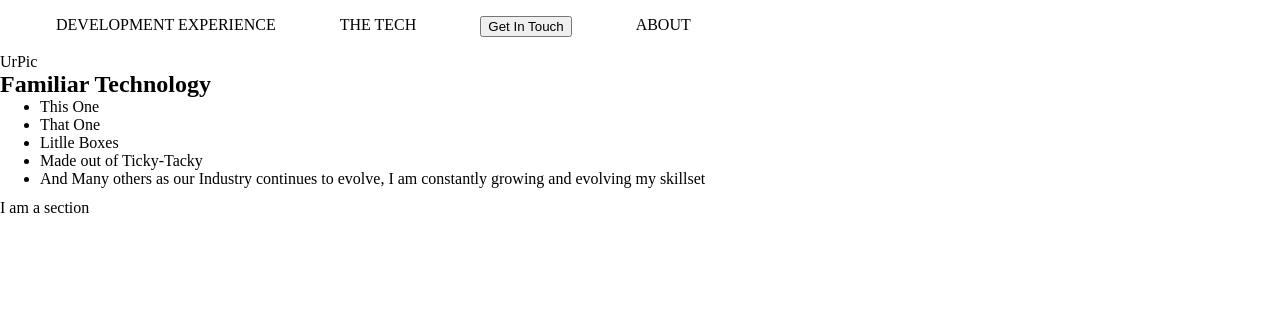
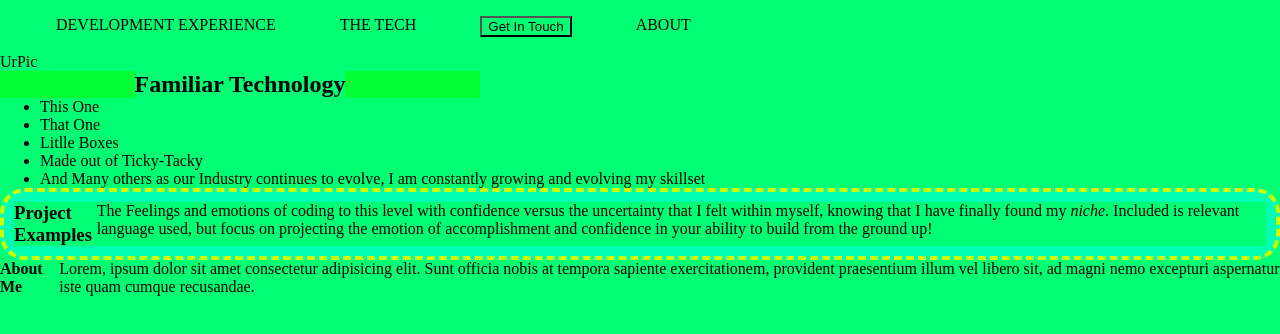
Before and after one commit to NitaRose/NitaRose.github.io, a plain HTML site: page index.html in a window 1280 px wide. Drawn offline with Linux system fonts and the light colour scheme.

Commit message:
Update to Portfolio.HTML file

```diff
--- a/index.html
+++ b/index.html
@@ -20,9 +20,12 @@
   </header>
     <main>
         <section>
+            <div>
             <p class="UrPic">UrPic</p>
+            </div>
             <div class="Tech">
-            <h2>Familiar Technology</h2>
+            <h2>Familiar Technology</h2></div>
+            <div class="Tdetails">
             <ul>
                 <li>This One</li>
                 <li>That One</li>
@@ -31,7 +34,14 @@
                 <li>And Many others as our Industry continues to evolve, I am constantly growing and evolving my skillset</li>
             </ul>
             </div>
-            <p>I am a section</p>
+            <div class="ProDetails">
+                <h3>Project Examples</h3>
+                <p>The Feelings and emotions of coding to this level with confidence versus the uncertainty that I felt within myself, knowing that I have finally found my <i>niche</i>. Included is relevant language used, but focus on projecting the emotion of accomplishment and confidence in your ability to build from the ground up!</p>
+            </div>
+            <div class="AboutMe">
+                <h4><b>About Me</b></h4>
+                <p>Lorem, ipsum dolor sit amet consectetur adipisicing elit. Sunt officia nobis at tempora sapiente exercitationem, provident praesentium illum vel libero sit, ad magni nemo excepturi aspernatur iste quam cumque recusandae.</p>
+            </div>
         </section>
     </main>
 
--- a/styles.css
+++ b/styles.css
@@ -4,6 +4,7 @@
 ::after{
     box-sizing: border-box;
     margin: 0;
+    background-color: #00ff73;
 }
 
 body{
@@ -14,12 +15,36 @@ nav{
     justify-content: space-between;
     padding: 1rem;
     }
+
     nav ul{
         list-style: none;
         display: flex;
         gap: 4rem;
     }
+    .ProDetails{
+        display: flex;
+        border: 4px dashed #ccff00;
+        padding: 10px;
+        border-radius: 25px;
+        background-color: #00ffb3;
+    }
+    .AboutMe{
+        display: flex;
+    }
+
     .Tech{
-background: color #00ffb3;
-min-height: 8rem;
+        display: flex;
+        background-color: #00ff33;
+        text-emphasis-color: #3300ff;
+        flex-wrap: wrap;
+        justify-content: center;
+        max-width: 30rem;
     }
+    .Tdetails{
+        display: flex;
+        justify-content: space-between;
+        flex-wrap: wrap;
+        align-items: center;
+        flex-direction: row;
+
+    }
```
